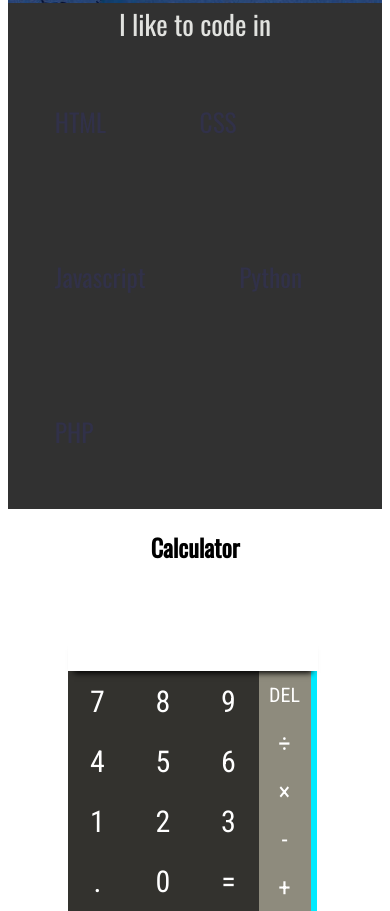
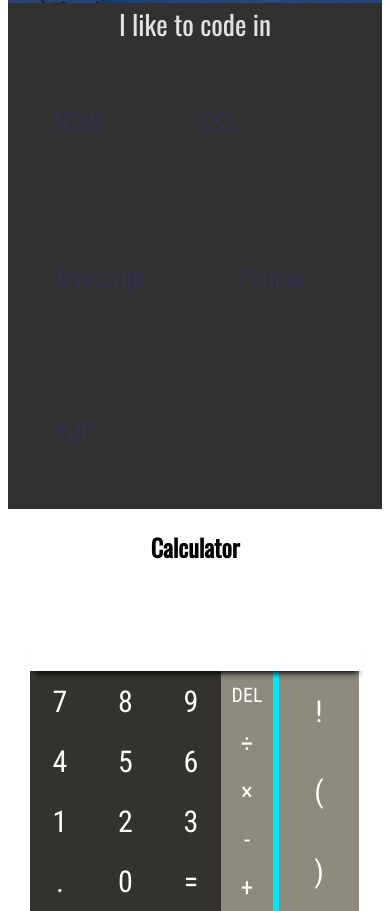
Before and after one commit to suhithr/AndroidCalc-WebVersion, a plain HTML site: page index.html in a window 390 px wide. Shown: the part 849-1760 px from the top of the page. Drawn offline with nearby package versions, Linux system fonts and the light colour scheme.

Commit message:
Basic responsive sci calc done

```diff
--- a/clarity.css
+++ b/clarity.css
@@ -1,3 +1,6 @@
+body {
+	font-family: 'Oswald', sans-serif;
+}
 
 .num, .row{
 	background-color: #33322E;
@@ -14,6 +17,14 @@
 	width: 52px;
 	font-size: 25px;
 }
+
+.sym_sci {
+	height: 80px;
+	width: 80px;
+	background-color: #8E8B7D;
+	float: left;
+}
+
 .pane {
 	float: left;
 }
@@ -24,8 +35,11 @@
 	background-color: #00EBFF;
 }
 
-body {
-	font-family: 'Oswald', sans-serif;
+#sci {
+	background-color: #8E8B7D;
+	height: 240px;
+	width: 80px;
+	font-size: 25px;
 }
 
 #btn_del {
@@ -54,7 +68,7 @@ button {
 }
 
 #simplecalc {
-	width: 255px;
+	width: 330px;
 	margin: 0 auto;
 }
 
@@ -69,7 +83,7 @@ button {
 }
 
 .display {
-	width: 246px;
+	width: 330px;
 	text-align: right;
 	font-family: 'Roboto Condensed', sans-serif;
 	border-style: solid;
@@ -140,6 +154,7 @@ button {
 	height: 60vh;
 }
 
+
 @media (max-width: 480px) {
 	.intro {
 	font-family: 'Roboto Condensed', sans-serif;
@@ -158,4 +173,15 @@ button {
 	.heading{
 		font-size: 7vw;
 	}
+
 }
+
+@media (max-width: 332px) {
+	#sci {
+		visibility: hidden;
+	}
+
+	.display {
+		width: 250px;
+	}
+}
--- a/index.html
+++ b/index.html
@@ -69,7 +69,7 @@
 							<button class="num" id="btn_eq" onclick="eql()">=</button>
 						</div>
 					</div>
-					<div class="pane">
+					<div class="pane" id="sim">
 						<div class="row">
 							<button class="sym" id="btn_del" onclick="del()">DEL</button>
 						</div>
@@ -88,6 +88,17 @@
 					</div>
 					<div class="pane" id="blu">
 					</div>
+					<div class="pane" id="sci">
+						<div class="row">
+							<button class="sym_sci" id="btn_pow" onclick="fact()">!</button>
+						</div>
+						<div class="row">
+							<button class="sym_sci" id="btn_pow" onclick="show('(')">(</button>
+						</div>
+						<div class="row">
+							<button class="sym_sci" id="btn_pow" onclick="show(')')">)</button>
+						</div>
+					</div>
 			</div>
 		</section>
 
--- a/logic.js
+++ b/logic.js
@@ -1,15 +1,18 @@
 function show(it) {
 	var disp = document.getElementById('displayexpn');
-	disp.value += it;
 
+		disp.value += it;
+		eql();
 }
 
 function eql() {
 	var dispex = document.getElementById('displayexpn');
 	var dispans = document.getElementById('displayans');
+
 	var ans = eval(dispex.value);
+	dispans.value = ans;
 
-	dispans.value = ans;
+
 }
 
 function del() {
@@ -20,3 +23,30 @@ function del() {
 	disp.value = afterdel;
 
 }
+
+function fact() {
+	var numobj = document.getElementById('displayexpn');
+	var dispans = document.getElementById('displayans');
+	console.log(numobj);
+	var num = Number(numobj.value);
+
+	document.getElementById('displayexpn').value += '!';
+
+	console.log(num);
+	var ans = 1;
+	var i;
+	if( num > 0) {
+		for(i = 1; i <= num; i++) {
+			ans *= i;
+		}
+		dispans.value = ans;
+	}
+	else {
+		dispans.value = "Undefined";
+	}
+
+}
+
+function ln() {
+
+}
```
